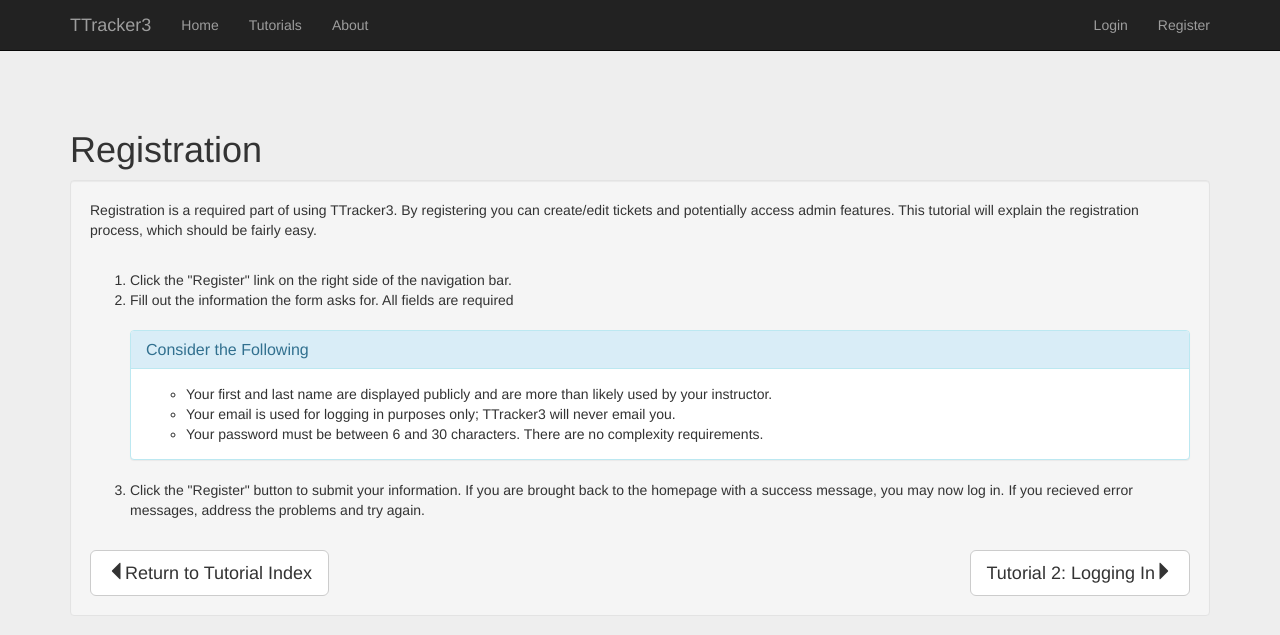
After one commit to razage/TTracker3, a Flask app: page /tutorials/register/ in a window 1280 px wide. The commit adds this page. Shown: the top 635 px of the page. Run offline with Flask 2, Linux system fonts and the light colour scheme; some libraries are stand-ins or nearby versions.

Commit message:
Added a favicon and the first couple tutorials.

```diff
--- a/app/static/css/mini.css
+++ b/app/static/css/mini.css
@@ -98,3 +98,7 @@ body > .container {
     background: #DEDEDE;
     border: 1px solid #B8B8B8;
 }
+
+.btn-right {
+    float: right;
+}
--- a/app/templates/base.html
+++ b/app/templates/base.html
@@ -3,6 +3,7 @@
 <head>
     <link rel="stylesheet" href="{{ url_for('static', filename='css/bootstrap.min.css') }}">
     <link rel="stylesheet" href="{{ url_for('static', filename='css/mini.css') }}">
+    <link rel="shortcut icon" href="{{ url_for('static', filename='favicon.ico') }}">
     <meta name="viewport" content="width=device-width, initial-scale=1.0">
     <title>{{ title }}</title>
 </head>
--- /dev/null
+++ b/app/templates/tutorials/tregister.html
@@ -0,0 +1,29 @@
+{% extends "base.html" %}
+{% block content %}
+    <h1>Registration</h1>
+    <div class="well">
+        <p>Registration is a required part of using TTracker3. By registering you can create/edit tickets and potentially access admin features. This tutorial will explain the registration process, which should be fairly easy.</p>
+        <br />
+        <ol>
+            <li>Click the "Register" link on the right side of the navigation bar.</li>
+            <li>Fill out the information the form asks for. All fields are required</li>
+            <br />
+            <div class="panel panel-info">
+                <div class="panel-heading">
+                    <h3 class="panel-title">Consider the Following</h3>
+                </div>
+                <div class="panel-body">
+                    <ul>
+                        <li>Your first and last name are displayed publicly and are more than likely used by your instructor.</li>
+                        <li>Your email is used for logging in purposes only; TTracker3 will never email you.</li>
+                        <li>Your password must be between 6 and 30 characters. There are no complexity requirements.</li>
+                    </ul>
+                </div>
+            </div>
+            <li>Click the "Register" button to submit your information. If you are brought back to the homepage with a success message, you may now log in. If you recieved error messages, address the problems and try again.</li>
+        </ol>
+        <br />
+        <button class="btn btn-default btn-lg" onclick="document.location = '{{ url_for('tutorials.tutorialindex') }}'"><span class="glyphicon glyphicon-triangle-left" aria-hidden="true"></span>Return to Tutorial Index</button>
+        <button class="btn btn-default btn-lg btn-right" onclick="document.location = '{{ url_for('tutorials.tutlogin') }}'">Tutorial 2: Logging In<span class="glyphicon glyphicon-triangle-right" aria-hidden="true"></span></button>
+    </div>
+{% endblock %}
--- a/app/tutorials/views.py
+++ b/app/tutorials/views.py
@@ -1,8 +1,20 @@
-from flask import Blueprint
+from flask import Blueprint, render_template
+
+from app.admin.decorators import admin_required
 
 mod = Blueprint("tutorials", __name__, url_prefix="/tutorials")
 
 
 @mod.route("/")
 def tutorialindex():
-    return "This feature is not implemented yet."
+    return render_template("tutorials/tindex.html", title="Tutorial Index")
+
+
+@mod.route('/register/')
+def tutregister():
+    return render_template("tutorials/tregister.html", title="Tutorial - Registration")
+
+
+@mod.route('/login/')
+def tutlogin():
+    return render_template("tutorials/tlogin.html", title="Tutorial - Logging In")
```
Also changed, not shown: app/__init__.py (+7 -2 lines), app/templates/tutorials/tindex.html (added, +25 -0 lines), app/templates/tutorials/tlogin.html (added, +23 -0 lines), app/static/favicon.ico (added).
